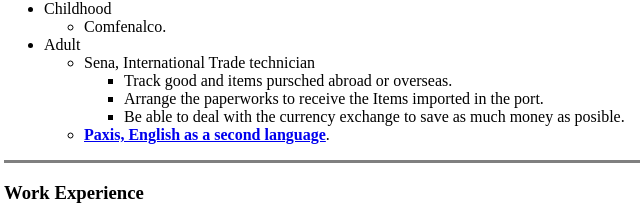
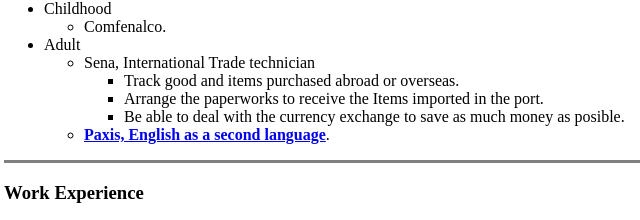
Before and after one commit to unlimited89/CV1, a plain HTML site: page index.html in a window 1280 px wide. Shown: the part 524-744 px from the top of the page, 4-644 px from the left. Drawn offline with Linux system fonts and the light colour scheme.

Commit message:
Updated index.html
misspelling

```diff
--- a/index.html
+++ b/index.html
@@ -31,7 +31,7 @@
             <ul>
                 <li>Sena, International Trade technician
                     <ul>
-                        <li>Track good and items pursched abroad or overseas.</li>
+                        <li>Track good and items purchased abroad or overseas.</li>
                         <li>Arrange the paperworks to receive the Items imported in the port.</li>
                         <li> Be able to deal with the currency exchange to save as much money as posible.</li>
                     </ul>
```
